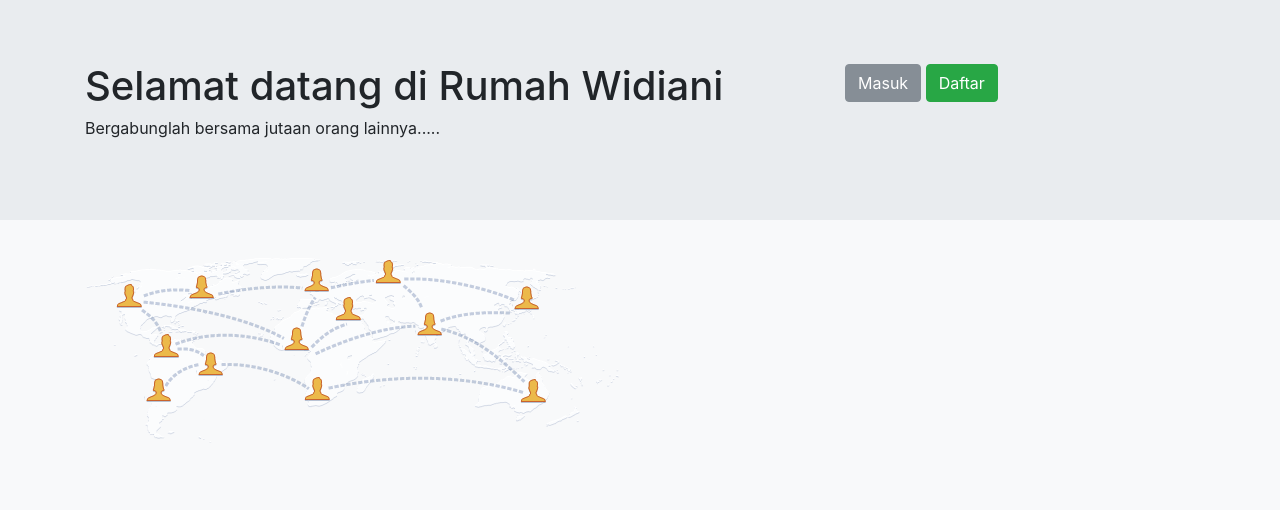
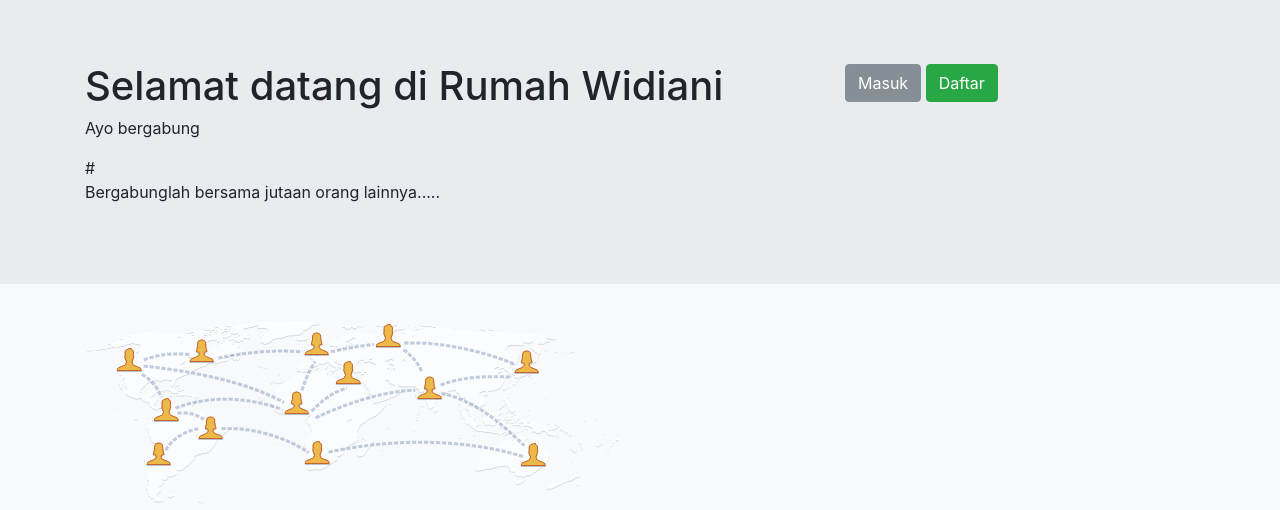
Before and after one commit to widiani/smallpro1, a PHP site: page / in a window 1280 px wide. Shown: the top 510 px of the page. Run offline with PHP 8.4, Linux system fonts and the light colour scheme.

Commit message:
coba commit di windows

```diff
--- a/index.php
+++ b/index.php
@@ -15,7 +15,8 @@
                 <div class="row">
                     <div class="col-md-8">
                         <h1>Selamat datang di Rumah Widiani </h1>
-                        <p>Bergabunglah bersama jutaan orang lainnya.....</p>
+			<p>Ayo bergabung</p>
+#                        <p>Bergabunglah bersama jutaan orang lainnya.....</p>
                     </div>
                     <div class="col-md-4">
                         <a href="login.php" class="btn btn-secondary">Masuk</a>
```
